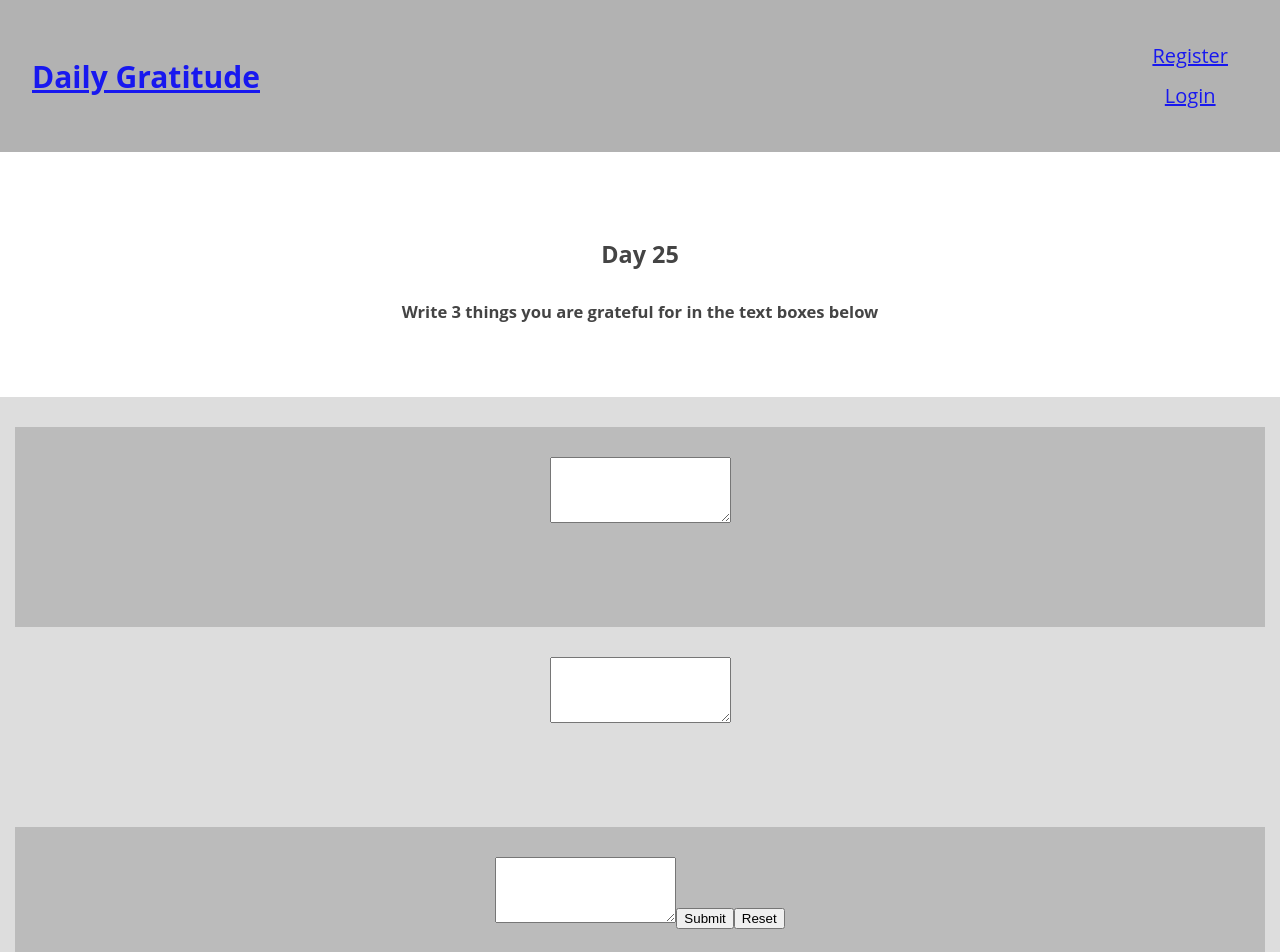
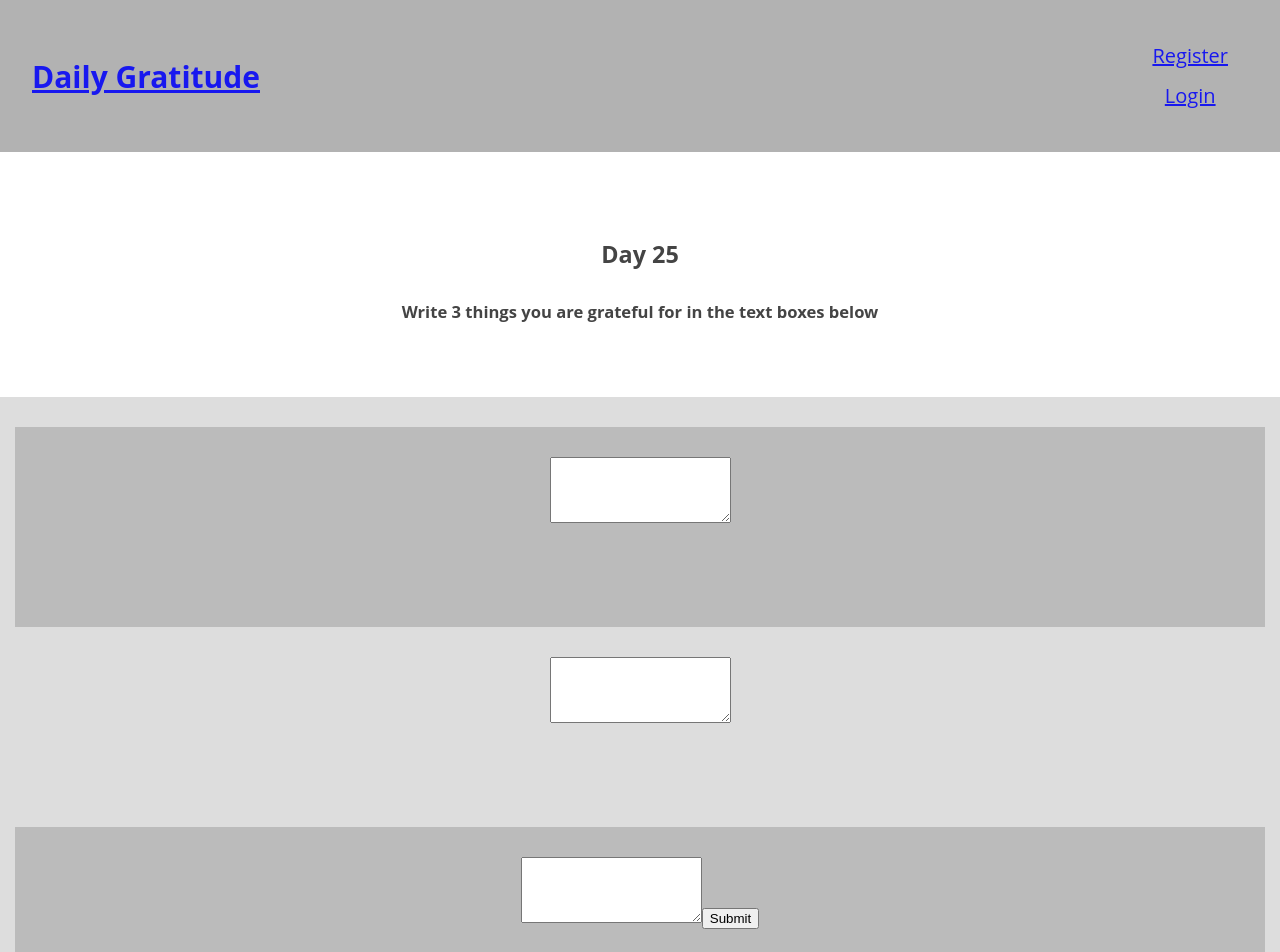
Before and after one commit to andrewrametta/daily-gratitude-app, a React (Create React App) app: page /new-day in a window 1280 px wide. Shown: the top 952 px of the page. Built offline with nearby package versions, Linux system fonts and the light colour scheme.

Commit message:
deleted reset button

```diff
--- a/src/components/NewDay/NewDay.js
+++ b/src/components/NewDay/NewDay.js
@@ -41,7 +41,6 @@ class NewDay extends Component {
               <label htmlFor="text3"></label>
               <textarea name="text3" rows="4" required></textarea>
               <button type="submit">Submit</button>
-              <button type="reset">Reset</button>
             </section>
           </form>
         </section>
```
